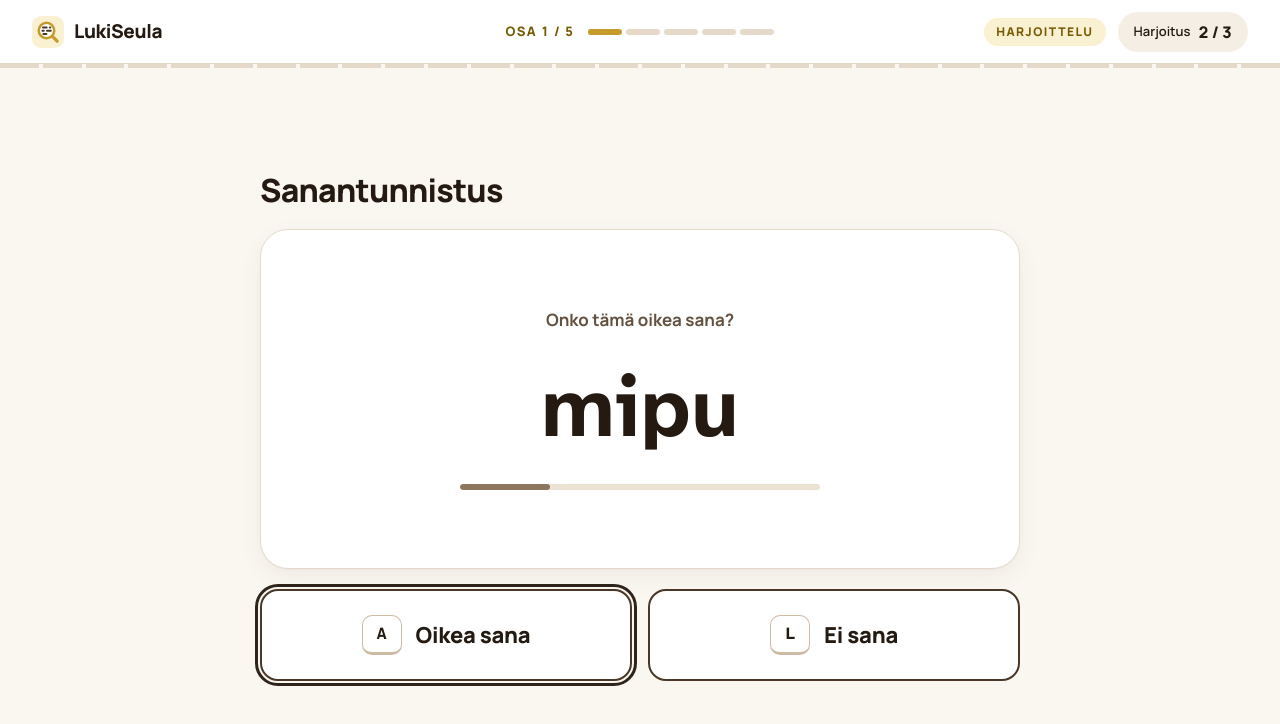
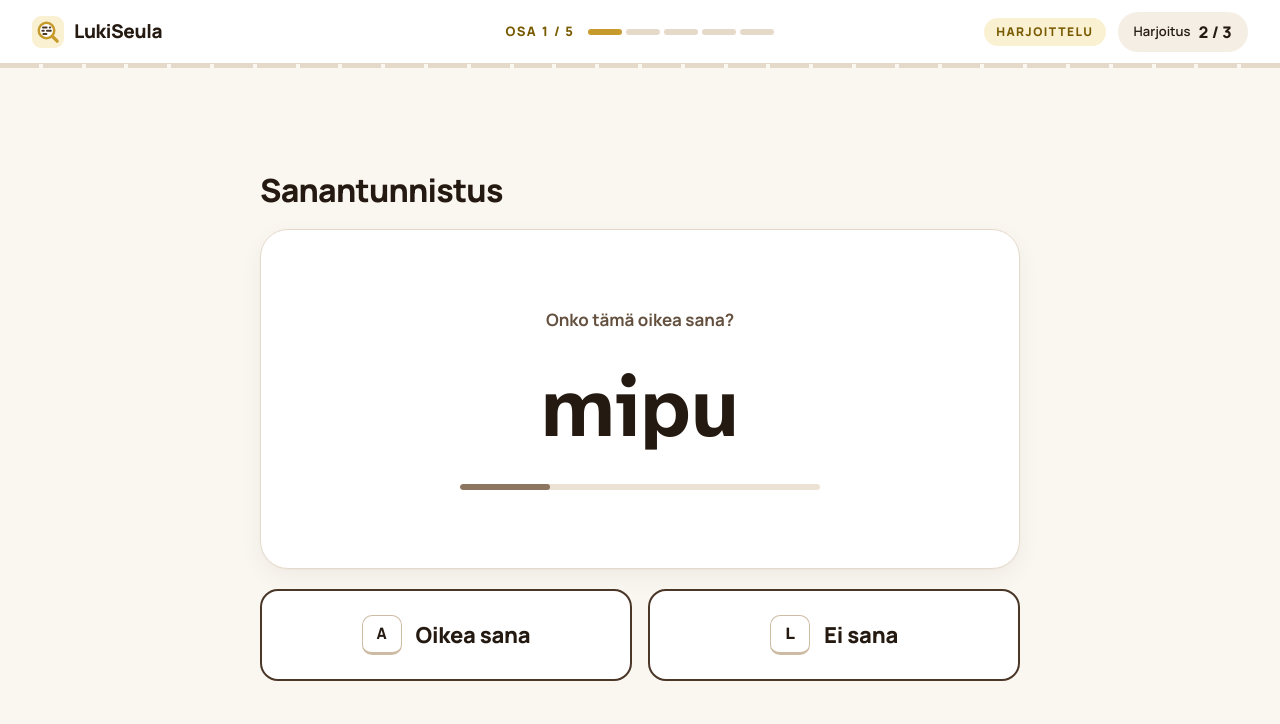
Before and after one commit to Korganiof/word-sight-check, a React (Vite) app: page /task/pseudowords in a window 1280 px wide. Shown: the top 724 px of the page. Built offline with nearby package versions, Linux system fonts and the light colour scheme.

Commit message:
Osa 1: stop auto-focusing the Oikea sana key on each item

```diff
--- a/src/components/PseudoWordTask.tsx
+++ b/src/components/PseudoWordTask.tsx
@@ -50,7 +50,6 @@ export function PseudoWordTask({ items, warmupCount = 0 }: PseudoWordTaskProps)
   const timeoutRef = useRef<ReturnType<typeof setTimeout> | null>(null);
   const intervalRef = useRef<ReturnType<typeof setInterval> | null>(null);
   const advanceRef = useRef<ReturnType<typeof setTimeout> | null>(null);
-  const realBtnRef = useRef<HTMLButtonElement | null>(null);
 
   const currentItem = items[currentIndex];
   const warmupTotal = Math.max(0, warmupCount);
@@ -109,7 +108,6 @@ export function PseudoWordTask({ items, warmupCount = 0 }: PseudoWordTaskProps)
     clearTimers();
     startRef.current = performance.now();
     setTimeLeft(ITEM_TIMEOUT_MS);
-    realBtnRef.current?.focus();
 
     intervalRef.current = setInterval(() => {
       setTimeLeft(Math.max(0, ITEM_TIMEOUT_MS - (performance.now() - startRef.current)));
@@ -148,7 +146,6 @@ export function PseudoWordTask({ items, warmupCount = 0 }: PseudoWordTaskProps)
   const answerKeys = (
     <div className={cn("flex w-full", isDesktop ? "gap-4" : "gap-3")}>
       <button
-        ref={realBtnRef}
         type="button"
         disabled={isProcessing}
         onClick={() => handleAnswer(true, false)}
```
